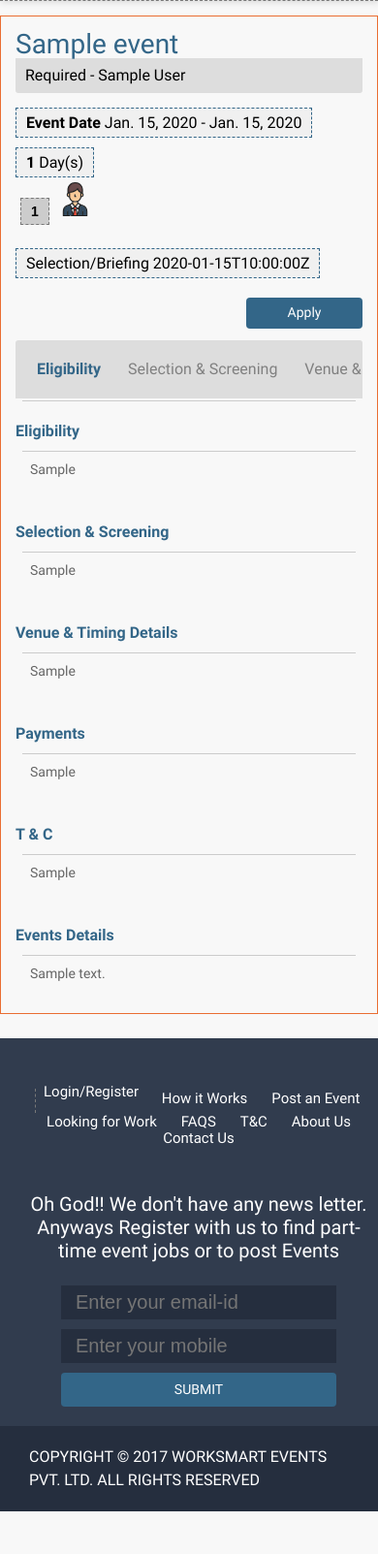
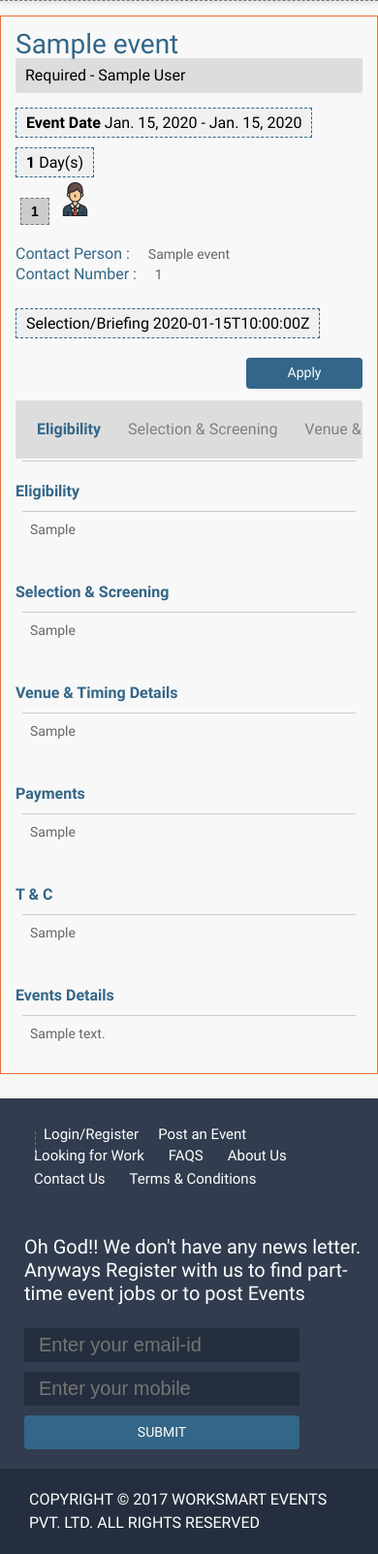
Before and after one commit to vikas-tuteja/wse, a Django app: a page that uses templates/shared/footer.html in a window 390 px wide. Shown: the part 54-1657 px from the top of the page at 97% size. Before the commit the page ends 1613 px from the top, so only its background shows below. Run offline with Django 3.2, Linux system fonts and the light colour scheme; tables that the repository leaves empty hold one stand-in row (values such as "Sample post"); some libraries are stand-ins or nearby versions.

Commit message:
bug fixes

```diff
--- a/events/serializers.py
+++ b/events/serializers.py
@@ -3,6 +3,7 @@ from rest_framework import serializers
 from collections import OrderedDict
 
 from users.models import CandidateType
+from users.choices import LANGUAGE_PROFICIENCY
 from models import Event, Requirement, RequirementApplication
 
 class ListEventSerializer( serializers.ModelSerializer ):
@@ -53,10 +54,14 @@ class ListEventSerializer( serializers.ModelSerializer ):
 class ListRequirementSerializer( serializers.ModelSerializer ):
     candidate_type = serializers.CharField(read_only=True, source='candidate_type.name')
     event_slug = serializers.CharField(read_only=True, source='event.slug')
+    communication_criteria = serializers.SerializerMethodField()
 
     class Meta:
         model = Requirement
         fields = ('id', 'event_slug', 'candidate_type', 'gender', 'no_of_candidates', 'no_of_days', 'daily_wage_per_candidate', 'dress_code', 'candidate_class', 'communication_criteria' )
+
+    def get_communication_criteria(self, obj):
+        return dict(LANGUAGE_PROFICIENCY).get(obj.communication_criteria)
 
 
 class EventDetailSerializer( ListEventSerializer ):
--- a/events/urls.py
+++ b/events/urls.py
@@ -1,6 +1,6 @@
 from django.conf.urls import url
 
-from views import EventListing, RequirementListing, EventDetail, ApplyForRequirement, PostEvents, CheckEventsExists
+from .views import EventListing, RequirementListing, EventDetail, ApplyForRequirement, PostEvents, CheckEventsExists
 
 urlpatterns = [
     # event listing urls
--- a/events/views.py
+++ b/events/views.py
@@ -20,7 +20,7 @@ from utility.utils import get_prefix, getobj, slugify
 from utility.restrictions import AccessToAView
 from events.choices import CANDIDATE_TYPE, CANDIDATE_CLASS, GENDER
 from users.models import CandidateType, LANGUAGE_PROFICIENCY
-from serializers import ListEventSerializer, ListRequirementSerializer, EventDetailSerializer, ApplyRequirementSerializer, CandidateTypeSerializer
+from .serializers import ListEventSerializer, ListRequirementSerializer, EventDetailSerializer, ApplyRequirementSerializer, CandidateTypeSerializer
 
 # Create your views here.
 class EventListing( generics.ListAPIView, mygenerics.RelatedView ):
--- a/miscellanous/models.py
+++ b/miscellanous/models.py
@@ -10,6 +10,7 @@ class Miscellaneous( models.Model ):
     faq_content = RichTextField()
     aboutus_content = RichTextField()
     contactus_content = RichTextField()
+    tnc = RichTextField()
 
 
 class CommonPublish( models.Model ):
--- a/miscellanous/urls.py
+++ b/miscellanous/urls.py
@@ -1,5 +1,5 @@
 from django.conf.urls import url
-from views import *
+from .views import *
 
 urlpatterns = [
     url(r'^faqs/$', Faqs.as_view(), name="faqs"),
@@ -7,7 +7,7 @@ urlpatterns = [
     url(r'^contact_us/$', ContactUs.as_view(), name="contact_us"),
     url(r'^about_us/$', AboutUs.as_view(), name="about_us"),
 
-
+    url(r'^termsandconditions/$', TNC.as_view(), name="tnc"),
     url(r'^articles/$', Articles.as_view(), name="articles"),
     url(r'^testimonials/$', Testimonials.as_view(), name="testimonials"),
 ]
--- a/miscellanous/views.py
+++ b/miscellanous/views.py
@@ -5,7 +5,7 @@ from django.shortcuts import render
 from rest_framework import generics
 
 from miscellanous.models import Miscellaneous, Testimonial, Article
-from miscellanous.serializers import FaqSerializer, AboutUsSerializer, ContactUsSerializer, TestimonialsSerializer, ArticleSerializer
+from miscellanous.serializers import FaqSerializer, AboutUsSerializer, ContactUsSerializer, TestimonialsSerializer, ArticleSerializer, TNCSerializer
 
 # Create your views here.
 class Common( generics.ListAPIView):
@@ -37,3 +37,7 @@ class Articles( generics.ListAPIView ):
     serializer_class = ArticleSerializer
     queryset = Article.objects.filter(show_on_site=1)
     template_name = "shared/articles.html"
+
+class TNC( Common ):
+    serializer_class = TNCSerializer
+    template_name = "shared/tnc.html"
--- a/static/events/js/events.js
+++ b/static/events/js/events.js
@@ -27,13 +27,15 @@
                             '<div><table class="table">' +
                             '<tr><td><b>' + elem.no_of_candidates + ' ' + gender_meta[elem.gender] + '</b> Required </td></tr>' +
                             '<tr><td><b>INR ' + elem.daily_wage_per_candidate + '</b> per day </td></tr>' +
-                            '<tr><td>Dress Code ' + dress_code_img + '</td></tr>';
+                            '<tr><td>Dress Code ' + dress_code_img + '</td></tr>' +
+                            '<tr><td>';
 
                         if(elem.communication_criteria && elem.communication_criteria != null ) {
-                            res += '<tr><td>English Proficiency </td><td>' + elem.communication_criteria + '</td></tr>';
+                            res += elem.communication_criteria;
                         } else {
+                            res += '&nbsp;';
                         }
-                        res += '<tr><td><button data-id="' + elem.id + '" class="requirement_apply btn btn-blue mt-15">Apply</button></td></tr></table></div></div>';
+                        res += '</td></tr><tr><td colspan=2><button data-id="' + elem.id + '" class="requirement_apply btn btn-blue mt-15">Apply</button></td></tr></table></div></div>';
                     });
                     $("#requirement_box").html(res);
                 });
@@ -82,7 +84,7 @@
         sort('#sort_date', params);
 
         // apply filters
-        $("#apply").on('click', function() {
+        $(".apply").on('click', function() {
             // TODO ask pawan about area filters
             var url = '';
             var type = '';
--- a/static/shared/css/footer.css
+++ b/static/shared/css/footer.css
@@ -47,6 +47,7 @@
     font-weight:italic;
     font-size:20px;
     margin:10px;
+    padding-top:30px;
 }
 .form-inline{
     margin-bottom:0;
@@ -154,4 +155,7 @@
       max-width: 284px;
       width: 100%;
   }
+  .subscribe {
+      text-align: left;
+  }
 }
--- a/static/shared/css/popup.css
+++ b/static/shared/css/popup.css
@@ -148,6 +148,8 @@ body {
 }
 
 .req_list {
+    min-width: 210px;
+    max-width: 210px;
     border-width: 1px;
     border-style: solid;
     margin-top: 20px;
--- a/templates/events/details.html
+++ b/templates/events/details.html
@@ -36,20 +36,22 @@
             <b>{{results.0.schedule.2}}</b> Day(s)
         </div>
         <!--- male female required -->
+        <div class="event-girls">
         {% if results.0.candidate_info.candidates_required.f %}
-                <div class="event-girls">
                     <input type="text" readonly class="dash-input" value="{{results.0.candidate_info.candidates_required.f}}">
                     <!--i class="icon-girl"></i-->
                     <img class="male-female-icon" src="{{STATIC_URL}}/shared/images/women.svg">
-                </div>
             {% endif %}
             {% if results.0.candidate_info.candidates_required.m %}
-                <div class="event-boys">
                     <input type="text" readonly class="dash-input" value="{{results.0.candidate_info.candidates_required.m}}">
                     <!--i class="icon-boy"></i-->
                     <img class="male-female-icon" src="{{STATIC_URL}}/shared/images/men.svg">
-                </div>
         {% endif %}
+        </div>
+        <div style="padding-top:20px;">
+            <p><span class="blue">Contact Person :</span> <span class="sub">{{results.0.contact_person_name}}</span></p>
+            <p><span class="blue">Contact Number :</span> <span class="sub">{{results.0.contact_person_number}}</span></p>
+        </div>
 
         <!-- ends -->
         <br>
--- a/templates/events/post_events.html
+++ b/templates/events/post_events.html
@@ -79,7 +79,7 @@
                     <label class="event-label clearfix"><span>Description <b>*</b></span><input type="text" name="short_description" id="short_description" class="big-input" /></label>
                     <label class="event-label clearfix"><span>Eligibilty (optional)</span> <input type="text" name="eligibility" id="eligibility" class="big-input" /></label>
                     <label class="event-label clearfix"><span>Selection &amp; Screening (optional)</span> <input type="text" name="selection_n_screening" id="selection_n_screening" class="big-input" /></label>
-                    <label class="event-label clearfix"><span>Venue & Timimg (optional)</span> <input type="text" name="venue_n_timing" id="venue_n_timing" class="big-input" /></label>
+                    <label class="event-label clearfix"><span>Venue & Timing (optional)</span> <input type="text" name="venue_n_timing" id="venue_n_timing" class="big-input" /></label>
                     <label class="event-label clearfix"><span>Payments <b>*</b></span> <input type="text" name="payments" id="payments" class="big-input" /></label>
                     <!--label class="event-label clearfix"><span>Terms &amp; Condistions (optional)</span> <input type="text" name="t_n_c" id="t_n_c" class="big-input" /></label-->
                 </div>
--- a/templates/home/home_client.html
+++ b/templates/home/home_client.html
@@ -5,7 +5,7 @@
                 <p class="blue heading mx-0">Find the right staff for your Events</p>
             </h1>
             <h2>
-                <p class="sub">With 2000+ of staff available, we've got you covered for any type of event.</p>
+                <p class="sub">With 2000+ staff available, we've got you covered for any type of event</p>
             </h2>
         </div>
         <div class="square col-25 col-md-50 col-xs-100 row-4">
--- a/templates/shared/footer.html
+++ b/templates/shared/footer.html
@@ -3,17 +3,16 @@
 </div>
 <div class="footer_wrapper">
     <div class="subscribe">
-            <br><br>
             {% if not user %}
                 <a href="#" class="sign-in">Login/Register</a>
             {% endif %}
-            <a href="">How it Works</a>
+            <!--a href="">How it Works</a-->
             <a href="{% url 'post_events' %}">Post an Event</a>
             <a href="{% url 'event_listing' %}">Looking for Work</a>
             <a href="{% url 'faqs' %}">FAQS</a>
-            <a href="">T&C</a>
             <a href="{% url 'about_us' %}">About Us</a>
             <a href="{% url 'contact_us' %}">Contact Us</a>
+            <a href="{% url 'tnc' %}">Terms &amp; Conditions</a>
             <br><br>
     {% if not user %}
         <br> Oh God!! We don't have any news letter.<br>Anyways Register with us to find part-time event jobs or to post Events<br><br>
--- a/templates/users/profile.html
+++ b/templates/users/profile.html
@@ -4,7 +4,7 @@
     <div class="tab-line">
         <ul class="tabs-profile">
             <li class="active"><a href="#">Basic Information</a></li>
-            <li><a href="#">Events Preferences</a></li>
+            <!--li><a href="#">Events Preferences</a></li-->
             <li><a href="#">Change Password</a></li>
         </ul>
     </div>
@@ -12,7 +12,6 @@
         <div class="container-head sperator-row">
             <h2 class="container-left blue">Your Personal Information</h2>
             <div class="container-right">
-                right
             </div>
         </div>
         <div>
--- a/users/views.py
+++ b/users/views.py
@@ -102,7 +102,9 @@ class Logout( generics.ListAPIView ):
     queryset = User.objects.none()
     def get(self, request, *args, **kwargs):
         auth_logout(request)
-        prev = request.META.get('HTTP_REFERER') or reverse('home')
+        prev = request.META.get('HTTP_REFERER')
+        if not prev or '/my-profile/' in prev:
+            prev = reverse('home')
         prev = form_url(prev, request.GET.dict(), 'alert_message', 'Logged out successfully.')
         return HttpResponseRedirect(prev)
 
```
Also changed, not shown: miscellanous/serializers.py (+9 -0 lines), static/home/js/home.js (+13 -14 lines), templates/events/filters.html (+5 -5 lines), miscellanous/migrations/0003_miscellaneous_tnc.py (added).
